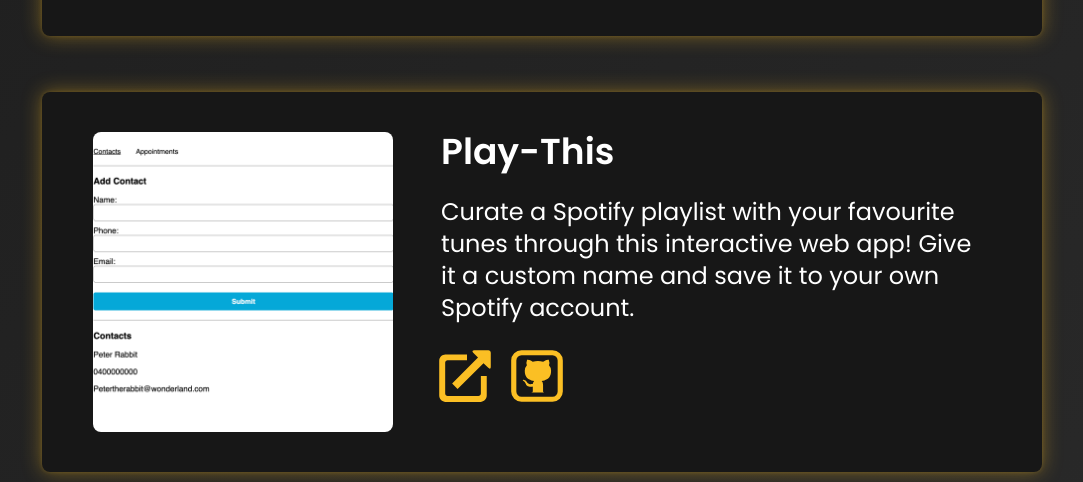
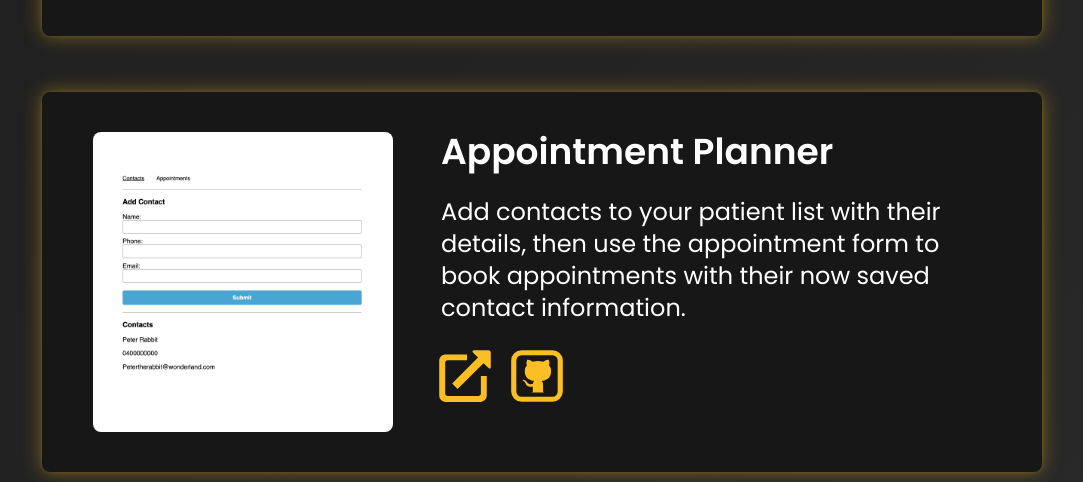
Before and after one commit to UnclePedro/My-Portfolio, a React (Vite) app in the folder Front-End Portfolio/: page / in a window 1280 px wide. Shown: the part 2300-2782 px from the top of the page, without its empty margins (98-1181 px from the left). Built offline with nearby package versions, Linux system fonts and the light colour scheme.

Commit message:
Adjust appointment planner project details

```diff
--- a/Front-End Portfolio/src/App.tsx
+++ b/Front-End Portfolio/src/App.tsx
@@ -1,7 +1,7 @@
 import headshot from '../src/assets/headshot-assets/Headshot-square.png';
 import tempProjectImg from '../src/assets/project-placeholder.png';
 import playThisProjectImg from '../src/assets/play-this-project.png';
-import appointmentProjectImg from '../src/assets/appointment-planner.png';
+import appointmentProjectImg from '../src/assets/appointment-planner1.png';
 import ProjectBlock from './components/ProjectBlock';
 import AboutMeBlock from './components/AboutMeBlock';
 import LandingPageBanner from './components/LandingPageBanner';
@@ -72,9 +72,9 @@
 
         <ProjectBlock
           description={
-            'Curate a Spotify playlist with your favourite tunes through this interactive web app! Give it a custom name and save it to your own Spotify account.'
+            'Add contacts to your patient list with their details, then use the appointment form to book appointments with their now saved contact information.'
           }
-          title={'Play-This'}
+          title={'Appointment Planner'}
           img={appointmentProjectImg}
           isImgOnLeft={true}
           projectLink={'https://appointment-planning.vercel.app/contacts'}
```
Also changed, not shown: Front-End Portfolio/src/assets/appointment-planner1.png (added).
